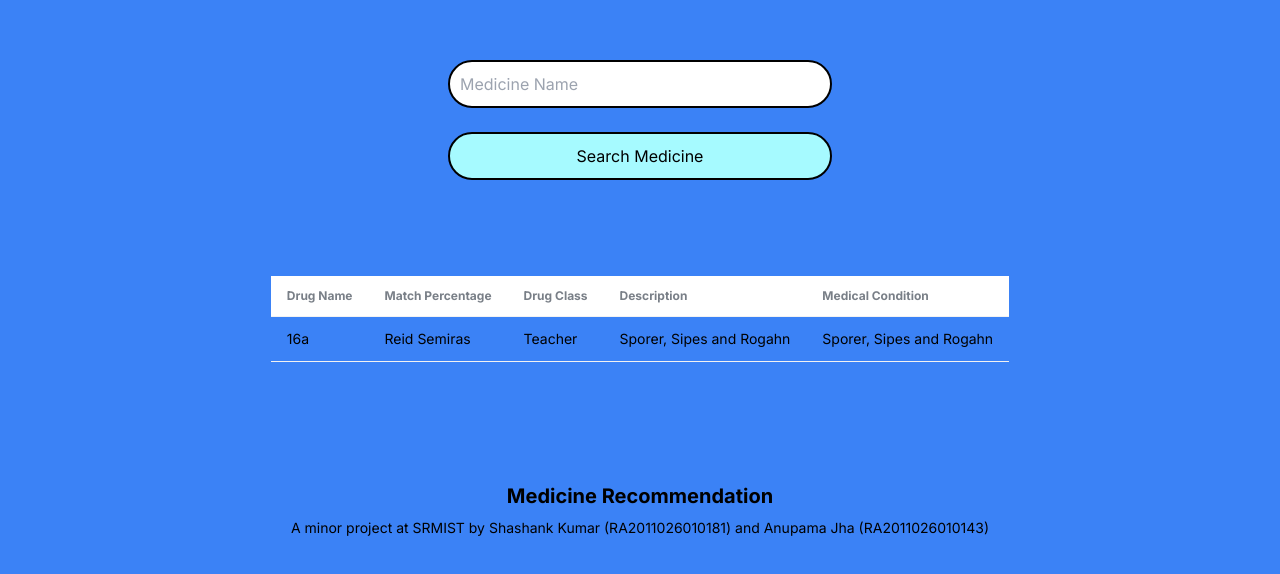
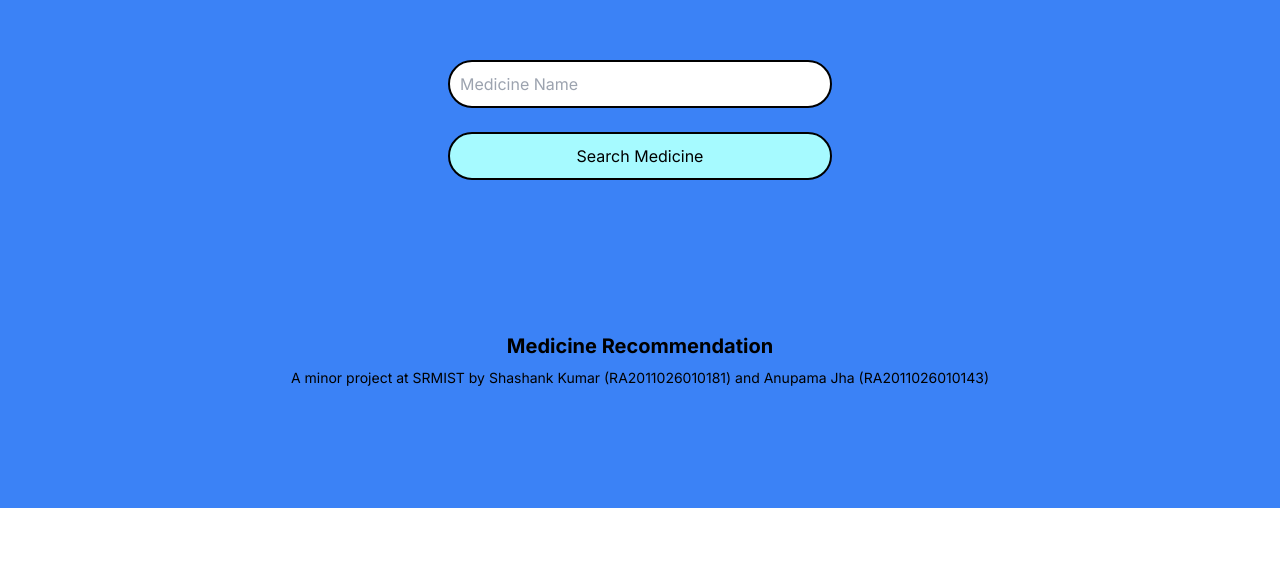
Before and after one commit to shawshankkumar/med-rec, a Next.js app: page / in a window 1280 px wide. Shown: the part 292-866 px from the top of the page. After the commit the page ends 800 px from the top, so only its background shows below. Built offline with nearby package versions, Linux system fonts and the light colour scheme.

Commit message:
chore: make ui better

```diff
--- a/src/components/InputArea.tsx
+++ b/src/components/InputArea.tsx
@@ -4,9 +4,14 @@ import { TableData } from "./Table";
 
 export const InputArea = () => {
   const [medicine, setMedicine] = useState("");
+  const [search, setSearch] = useState([]);
   function handleSubmit(e: any) {
     e.preventDefault();
-    console.log(medicine);
+    fetch("/api?name=" + medicine).then((res) => {
+      res.json().then((e) => {
+        setSearch(e.data);
+      });
+    });
   }
 
   return (
@@ -24,7 +29,7 @@ export const InputArea = () => {
           Search Medicine
         </button>
       </div>
-      <TableData />
+      <TableData search={search} />
     </>
   );
 };
--- a/src/components/Table.tsx
+++ b/src/components/Table.tsx
@@ -1,5 +1,8 @@
-export const TableData = (data: any) => {
+export const TableData = ({search} : any) => {
+    console.log(search);
   return (
+    <>
+      {search.length ? (
         <div className="overflow-x-auto my-24">
           <table className="table table-ls table-pin-rows table-pin-cols">
             <thead>
@@ -11,16 +14,22 @@ export const TableData = (data: any) => {
                 <td>Medical Condition</td>
               </tr>
             </thead>
+            {search.map((e: any, index: number) => {
+                return (
                     <tbody>
                     <tr>
-            <td>16a</td>
-            <td>Reid Semiras</td>
-            <td>Teacher</td>
-            <td>Sporer, Sipes and Rogahn</td>
-            <td>Sporer, Sipes and Rogahn</td>
+                      <td>{e.name}</td>
+                      <td>100%</td>
+                      <td>{e.drugClasses}</td>
+                      <td>{e.description}</td>
+                      <td>{e.medicalCondition}</td>
                     </tr>
                   </tbody>
+                )
+            })}
           </table>
         </div>
+      ) : <></>}
+    </>
   );
 };
```
Lines whose indentation alone changed are shown as unchanged.
